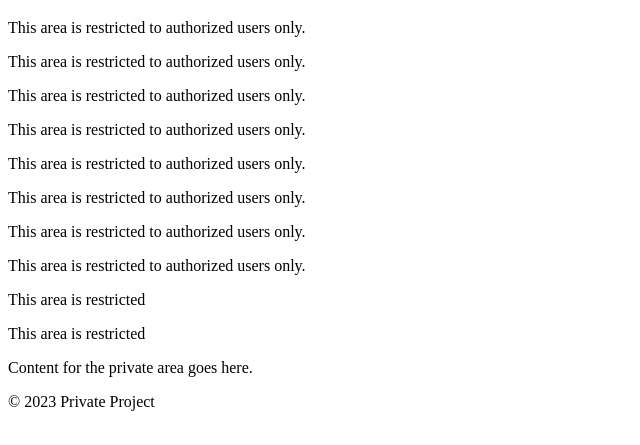
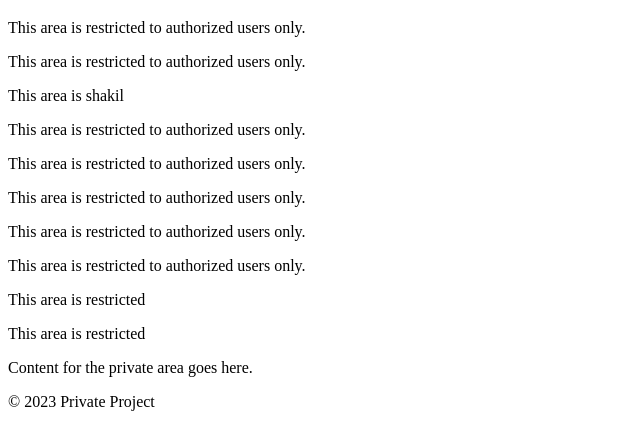
Before and after one commit to shakilsarkar12/private, a plain HTML site: page index.html in a window 1280 px wide. Shown: the part 61-506 px from the top of the page, without its empty margins (0-640 px from the left). Drawn offline with Linux system fonts and the light colour scheme.

Commit message:
Update header content in index.html to personalize the message

```diff
--- a/index.html
+++ b/index.html
@@ -10,7 +10,7 @@
         <h1>Private Area</h1>
         <p>This area is restricted to authorized users only.</p>
         <p>This area is restricted to authorized users only.</p>
-        <p>This area is restricted to authorized users only.</p>
+        <p>This area is shakil</p>
         <p>This area is restricted to authorized users only.</p>
         <p>This area is restricted to authorized users only.</p>
         <p>This area is restricted to authorized users only.</p>
```
